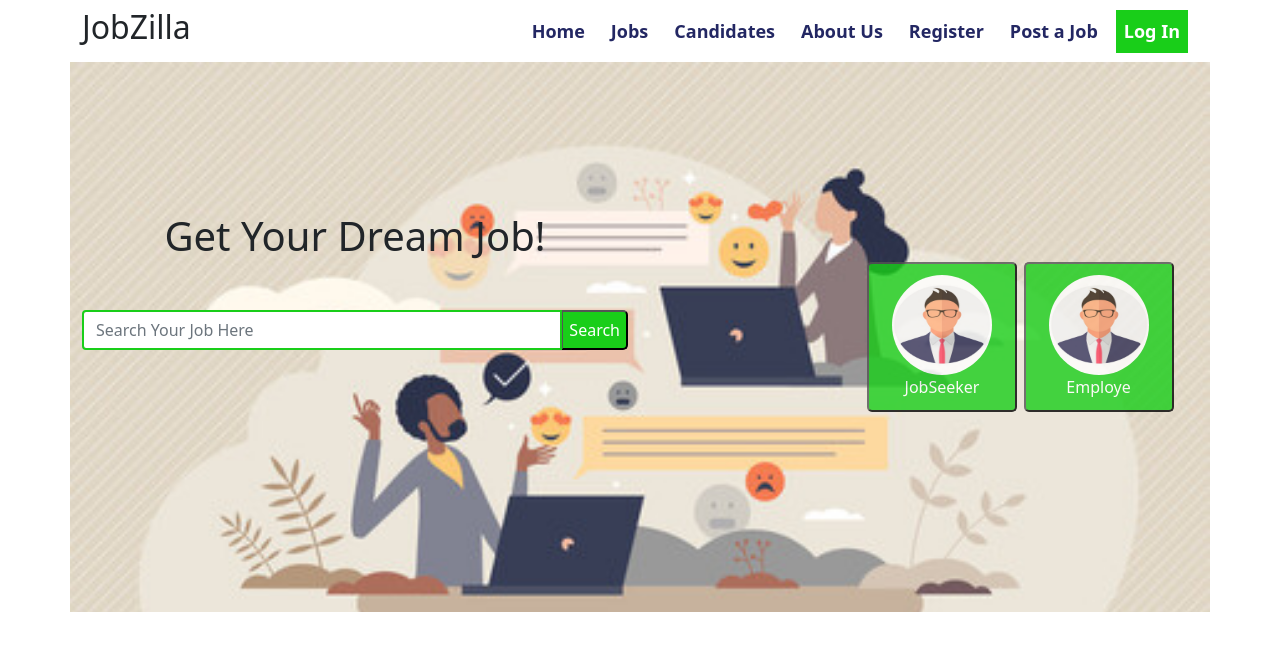
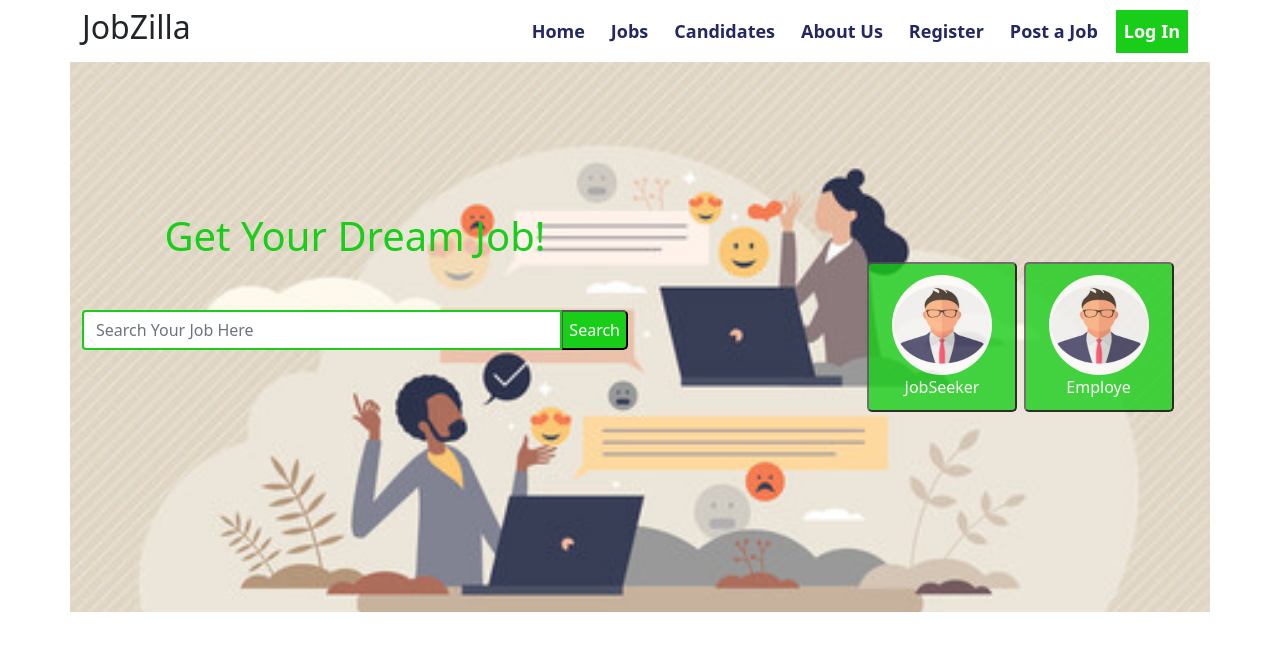
Before and after one commit to DevSquadCode/jobzilla-client, a React (Create React App) app: page / in a window 1280 px wide. Shown: the top 650 px of the page. Built offline with nearby package versions, Linux system fonts and the light colour scheme.

Commit message:
added-design

```diff
--- a/src/components/Header/Banner.css
+++ b/src/components/Header/Banner.css
@@ -4,6 +4,10 @@
     background-repeat: no-repeat;
     background-size: cover;
     height: 550px;
+}
+
+.color{
+    color: rgb(25, 206, 25);
 }
 
 .seeker-employe{
--- a/src/components/Header/Banner.js
+++ b/src/components/Header/Banner.js
@@ -9,7 +9,7 @@ const Banner = () => {
             <div class='row'>
                 <div class='col-md-6'>
                     <div class='dream-job'>
-                        <h1>Get Your Dream Job!</h1>
+                        <h1 class="color">Get Your Dream Job!</h1>
                     </div>
 
                     <div class="input-group mb-3">
```
